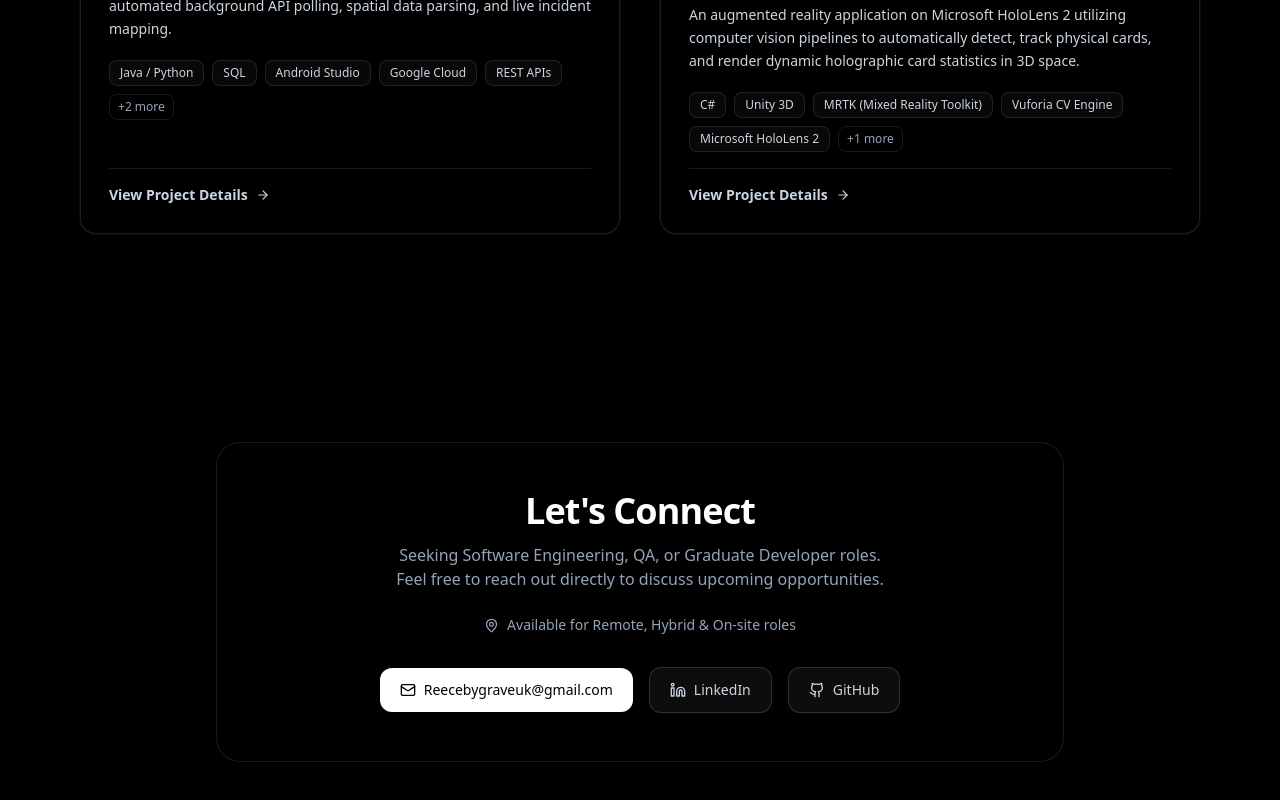
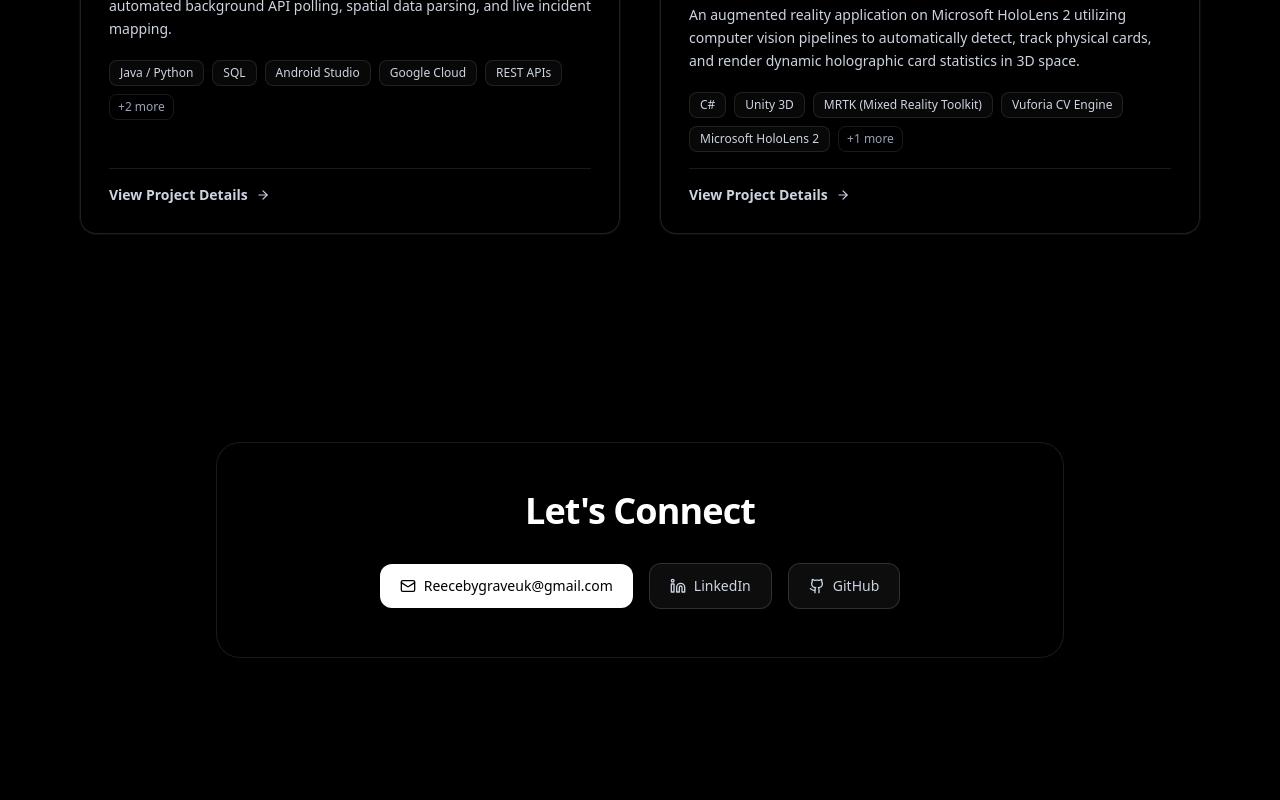
Before and after one commit to Reece-Bygrave/portfolio-reecebygrave, a React (Create React App) app: page / in a window 1280 px wide. Shown: the part 1531-2331 px from the top of the page. After the commit the page ends 2285 px from the top, so only its background shows below. Built offline with nearby package versions, Linux system fonts and the light colour scheme.

Commit message:
text changes

```diff
--- a/src/pages/Home.jsx
+++ b/src/pages/Home.jsx
@@ -1,7 +1,7 @@
 import React from "react";
 import Hero from "../components/Hero";
 import Grid from "../components/Grid";
-import { Mail, Linkedin, Github, MapPin } from "lucide-react";
+import { Mail, Linkedin, Github } from "lucide-react";
 
 const Home = () => {
   return (
@@ -20,18 +20,9 @@ const Home = () => {
 
           <div className="relative z-10 flex flex-col items-center">
 
-            <h2 className="text-3xl sm:text-4xl font-extrabold text-slate-900 dark:text-white tracking-tight mb-3 transition-colors">
+            <h2 className="text-3xl sm:text-4xl font-extrabold text-slate-900 dark:text-white tracking-tight mb-8 transition-colors">
               Let's Connect
             </h2>
-
-            <p className="text-slate-600 dark:text-slate-400 text-sm sm:text-base max-w-lg mb-6 leading-relaxed transition-colors">
-              Seeking Software Engineering, QA, or Graduate Developer roles. Feel free to reach out directly to discuss upcoming opportunities.
-            </p>
-
-            <div className="flex items-center gap-2 text-xs sm:text-sm text-slate-500 dark:text-slate-400 mb-8 transition-colors">
-              <MapPin size={15} className="text-slate-500 dark:text-slate-400" />
-              <span>Available for Remote, Hybrid & On-site roles</span>
-            </div>
 
             {/* Quick Action Links */}
             <div className="flex flex-wrap items-center justify-center gap-3 sm:gap-4">
```
